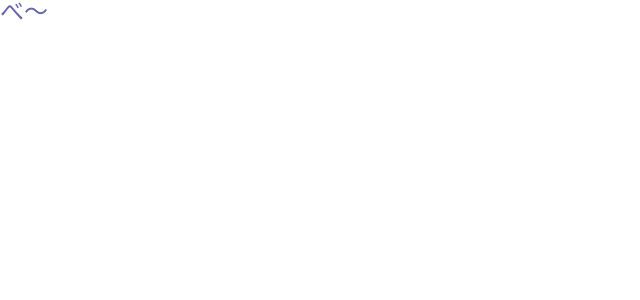
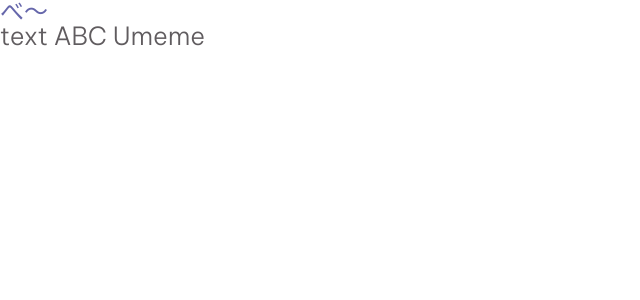
Before and after one commit to pppeyo38/PeyoLog, a React (Vite) app: page /test in a window 1280 px wide. Shown: the top 300 px of the page, without its empty margins (0-640 px from the left). Built offline with nearby package versions, Linux system fonts and the light colour scheme.

Commit message:
英字テキストコンポーネントの追加

```diff
--- /dev/null
+++ b/src/components/atoms/EnText.tsx
@@ -0,0 +1,32 @@
+import { ReactNode, FC } from "react"
+import styled from "styled-components"
+
+type Props = {
+	children: ReactNode;
+	fSize: string;
+	fWeight: string;
+	fColor: string;
+}
+
+type StyleProps = {
+	fSize: string;
+	fWeight: string;
+	fColor: string;
+}
+
+export const EnText: FC<Props> = (props) => {
+	const { children, fSize, fWeight, fColor } = props
+
+	return (
+		<EnglishText fSize={fSize} fWeight={fWeight} fColor={fColor}>
+			{children}
+		</EnglishText>
+	)
+}
+
+const EnglishText = styled.p<StyleProps>`
+	font-family: Be Vietnam Pro;
+	font-size: ${({fSize}) => fSize};
+	font-weight: ${({ fWeight }) => fWeight};
+	color: ${({fColor}) => fColor};
+`;
--- a/src/components/test.tsx
+++ b/src/components/test.tsx
@@ -1,6 +1,7 @@
 import styled from "styled-components"
 import { ColorTheme } from "../style/ColorTheme"
 
+import { EnText } from "./atoms/EnText";
 const { palette } = ColorTheme;
 
 export const Test = () => {
@@ -9,6 +10,9 @@ export const Test = () => {
 			<Text>
 				べ〜
 			</Text>
+			<EnText fSize="25px" fWeight='300' fColor={palette.gray} >
+				text ABC Umeme
+			</EnText>
 		</>
 	)
 }
```
